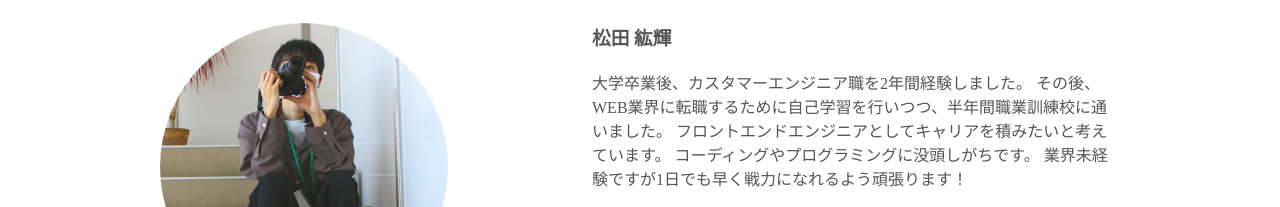
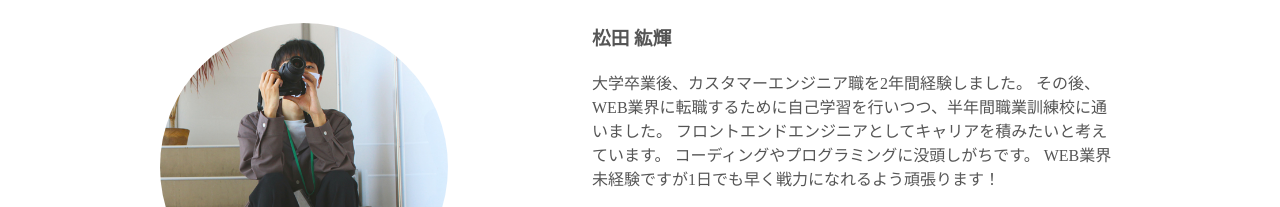
Before and after one commit to mahi2121/portfolio, a plain HTML site: page index.html in a window 1280 px wide. Shown: the part 654-861 px from the top of the page. Drawn offline with nearby package versions, Linux system fonts and the light colour scheme; some packages are replaced by stand-ins of ours.

Commit message:
Add files via upload

```diff
--- a/index.html
+++ b/index.html
@@ -69,7 +69,7 @@
                         その後、WEB業界に転職するために自己学習を行いつつ、半年間職業訓練校に通いました。
                         フロントエンドエンジニアとしてキャリアを積みたいと考えています。
                         コーディングやプログラミングに没頭しがちです。
-                        業界未経験ですが1日でも早く戦力になれるよう頑張ります！
+                        WEB業界未経験ですが1日でも早く戦力になれるよう頑張ります！
                     </p>
                     <table>
                         <tr>
```
